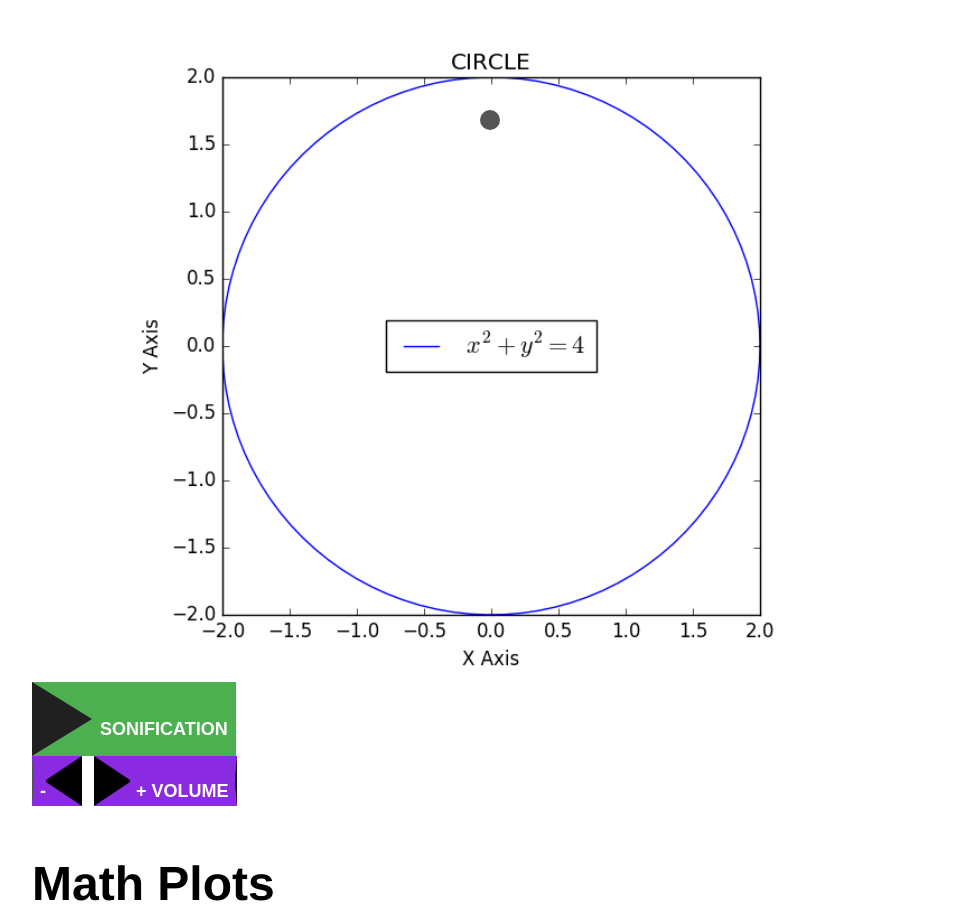
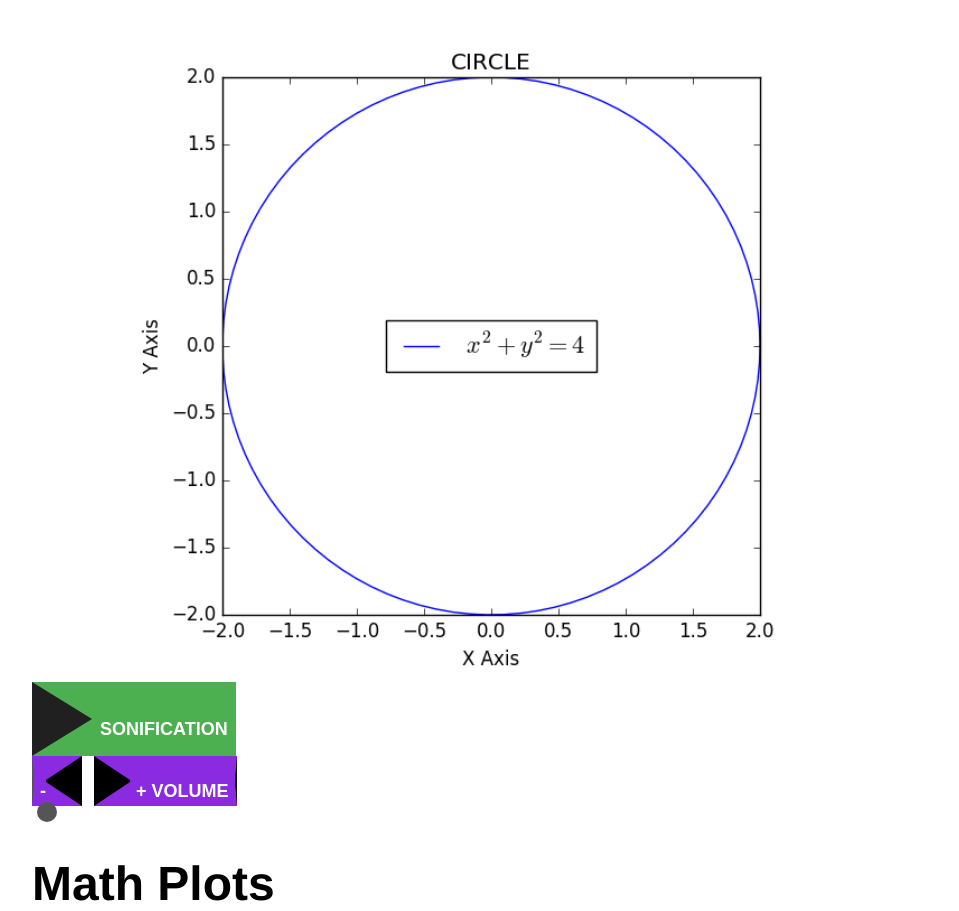
Before and after one commit to rbobkoskie3/rbobkoskie3.github.io, a Jekyll site: the page built from circle/index.html, in a window 1280 px wide. Shown: the part 346-1257 px from the top of the page, without its empty margins (160-1119 px from the left). Built offline with Jekyll 4.4.1, drawn with Linux system fonts in a browser that asks for light colours.

Commit message:
Add files via upload

```diff
--- a/circle/index.html
+++ b/circle/index.html
@@ -228,11 +228,17 @@
         }
         /* Standard syntax */
         @keyframes tracePlt {
-            0%    {left:50%; top:15%;}
-            25%   {rotate(90deg);   left:75%; top:30%; rotate(-90deg);}
-            50%   {rotate(180deg);  left:50%; top:60%; rotate(-180deg);}
-            75%   {rotate(270deg);  left:25%; top:30%; rotate(-270deg);}
-            100%  {rotate(360deg);  left:50%; top:15%; rotate(-360deg);}
+            // 0%    {left:50%; top:15%;}
+            // 25%   {rotate(90deg);   left:75%; top:30%; rotate(-90deg);}
+            // 50%   {rotate(180deg);  left:50%; top:60%; rotate(-180deg);}
+            // 75%   {rotate(270deg);  left:25%; top:30%; rotate(-270deg);}
+            // 100%  {rotate(360deg);  left:50%; top:15%; rotate(-360deg);}
+
+            0%   {-webkit-transform: rotate(0deg)   translateX(5px) translateY(120px) rotate(0deg)    scale(1);}
+            25%  {-webkit-transform: rotate(90deg)  translateX(5px) translateY(120px) rotate(-90deg)  scale(.75);}
+            50%  {-webkit-transform: rotate(180deg) translateX(5px) translateY(120px) rotate(-180deg) scale(.60);}
+            75%  {-webkit-transform: rotate(270deg) translateX(5px) translateY(120px) rotate(-270deg) scale(.75);}
+            100% {-webkit-transform: rotate(360deg) translateX(5px) translateY(120px) rotate(-360deg) scale(1);}
         }
 
         /*
```
